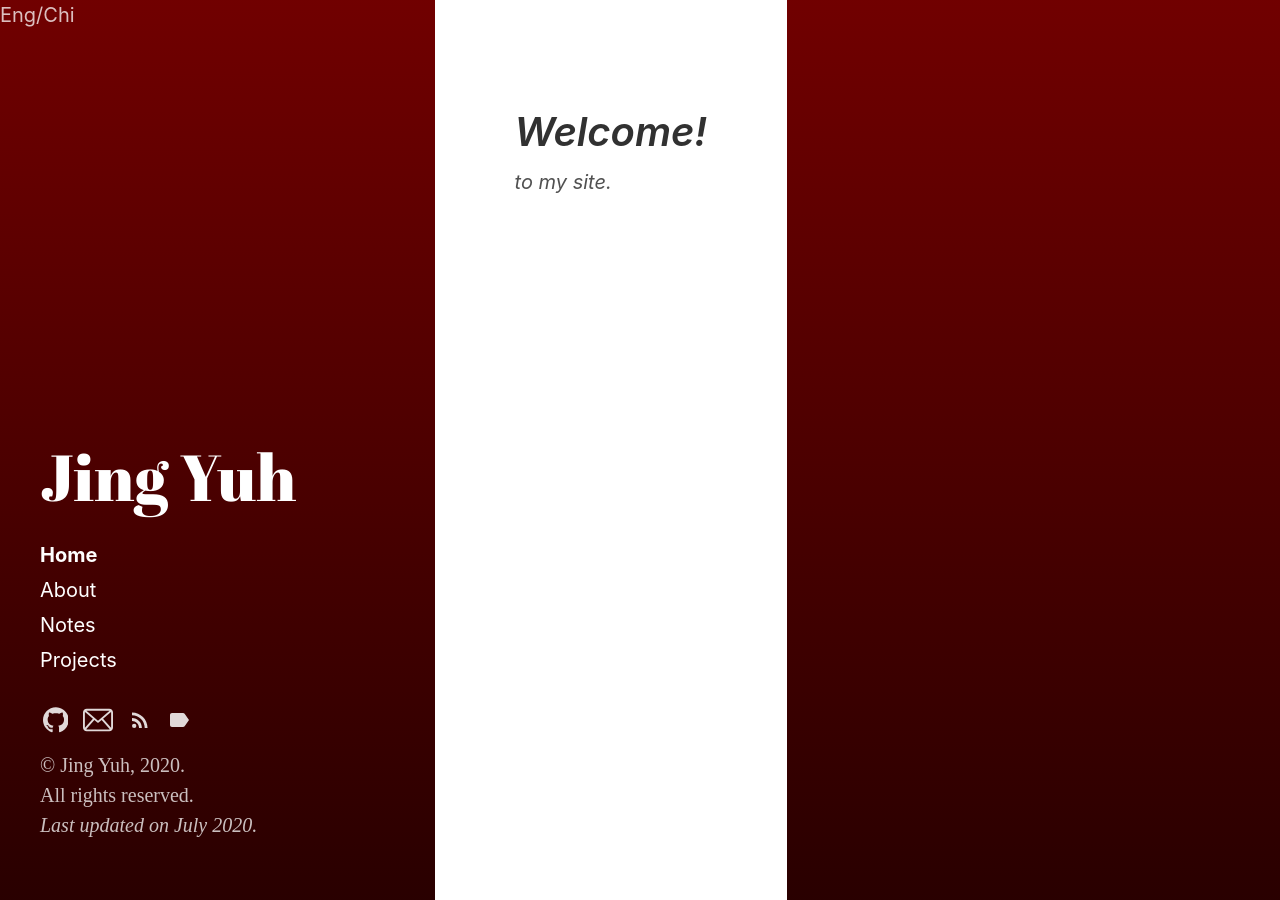
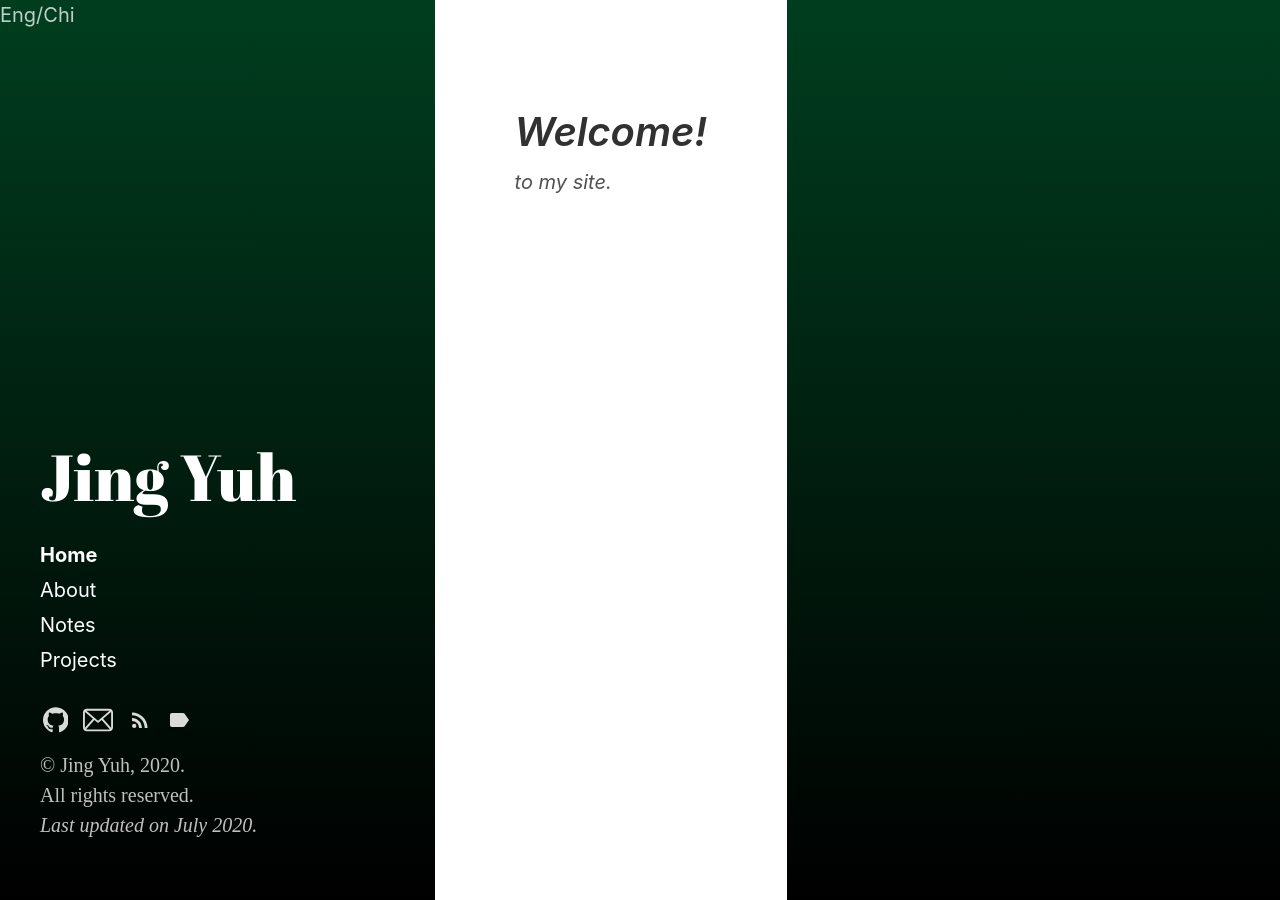
Before and after one commit to jyang123-bit/Website, a Jekyll site: the page built from index.html, in a window 1280 px wide. Built offline with Jekyll 4.4.1, drawn with Linux system fonts in a browser that asks for light colours; the list of posts is cut into pages by our own code.

Commit message:
Update _variables.scss

```diff
--- a/_sass/hydeout/_variables.scss
+++ b/_sass/hydeout/_variables.scss
@@ -42,7 +42,9 @@ $code-font-family: 'Gill Sans','Gill Sans MT',Calibri,sans-serif !default;
 $code-color: #bf616a !default;
 
 // Hyde theming
-$sidebar-bg-color:  #4d0000 !default; //sage:8A9574
+$sidebar-bg-color:  #001a0d !default;
+//sage theme combination(sage:#8A9574,#f2efd3, neon green#39FF14)
+//maroon theme combination(#4d0000,#e9e6e0, #001a0d)
 $sidebar-fg-color: #fff !default;
 $sidebar-sticky: true !default;
 $layout-reverse: false !default;
```
